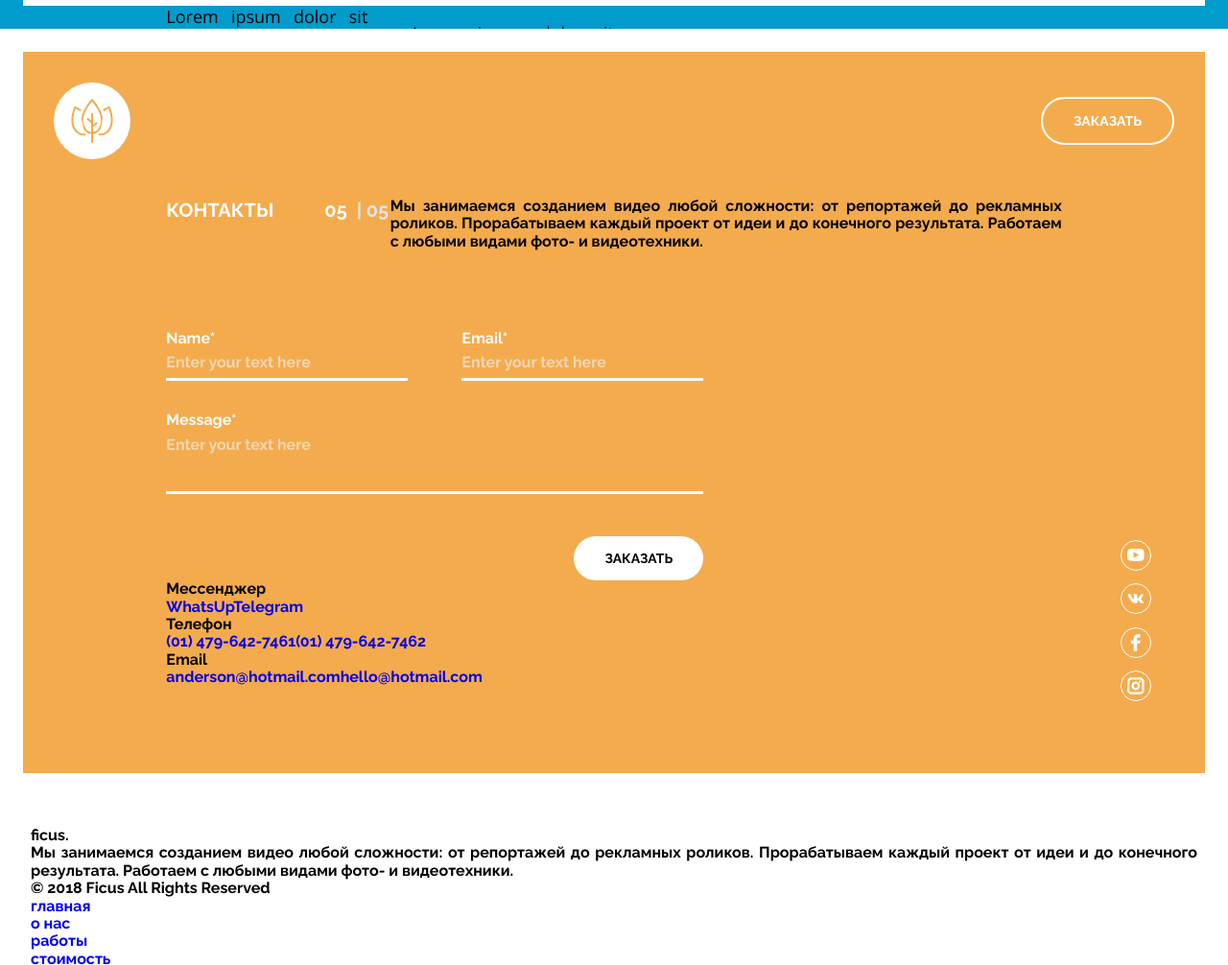
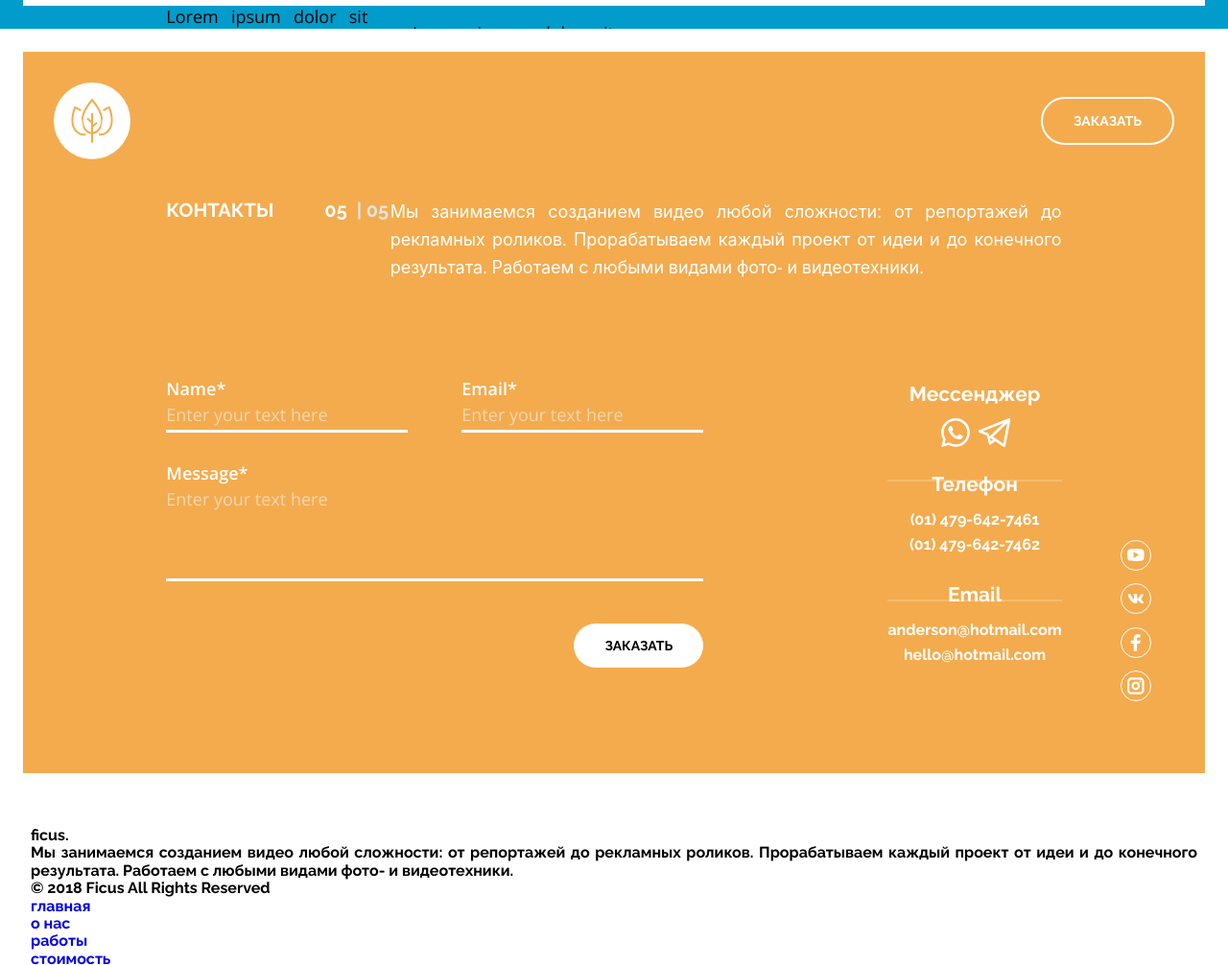
Before and after one commit to DanielLotos/ficus, a website built with webpack: page src/index.pug in a window 1280 px wide. Shown: the part 3970-4976 px from the top of the page at 96% size. Built offline with nearby package versions, Linux system fonts and the light colour scheme.

Commit message:
Стилизован блок КОНТАКТЫ. Без эффектов

```diff
--- a/src/index.pug
+++ b/src/index.pug
@@ -157,20 +157,21 @@ html(lang="ru")
         p.contacts__text
           | Мы занимаемся созданием видео любой сложности: от репортажей до рекламных роликов.
           | Прорабатываем каждый проект от идеи и до конечного результата. Работаем с любыми видами фото- и видеотехники.
-      include pug/form.pug
-      .contact-info
-        .messenger__container
-          p.messenger__title Мессенджер
-          a.messenger__link(href="#") WhatsUp
-          a.messenger__link(href="#") Telegram
-        .phone__container
-          p.phone__title Телефон
-          a.phone__link(href="tel:014796427461") (01) 479-642-7461
-          a.phone__link(href="tel:014796427462") (01) 479-642-7462
-        .email__container
-          p.email__title Email
-          a.phone__link(href="mailto:anderson@hotmail.com") anderson@hotmail.com
-          a.phone__link(href="mailto:hello@hotmail.com") hello@hotmail.com
+      .contacts__content
+        include pug/form.pug
+        .feedback
+          .feedback__wrapper
+            p.feedback__title Мессенджер
+            a.feedback__link.feedback__link--whatsup(href="#") WhatsUp
+            a.feedback__link.feedback__link--telegram(href="#") Telegram
+          .feedback__wrapper
+            p.feedback__title Телефон
+            a.feedback__link.feedback__link--phone(href="tel:014796427461") (01) 479-642-7461
+            a.feedback__link.feedback__link--phone(href="tel:014796427462") (01) 479-642-7462
+          .feedback__wrapper
+            p.feedback__title Email
+            a.feedback__link.feedback__link--email(href="mailto:anderson@hotmail.com") anderson@hotmail.com
+            a.feedback__link.feedback__link--email(href="mailto:hello@hotmail.com") hello@hotmail.com
 
     footer.main-footer
       .footer__dark
--- a/src/pug/form.pug
+++ b/src/pug/form.pug
@@ -1,4 +1,4 @@
-form.order__form
+form.order
   .order__container
     .order__wrapper
       label.order__label(for="name")
--- a/src/scss/fontStyle.scss
+++ b/src/scss/fontStyle.scss
@@ -245,3 +245,52 @@
     }
   }
 }
+
+.contacts {
+
+  &__text {
+    color: #ffffff;
+    font-family: $OpenSansFont;
+    font-weight: $Regular;
+    font-size: 18px;
+    line-height: 29px;
+  }
+
+  .order {
+    &__label {
+      font-family: $OpenSansFont;
+      font-weight: $Bold;
+      font-size: 18px;
+    }
+
+    &__input {
+      color: #ffffff;
+      font-family: $OpenSansFont;
+      font-weight: $Regular;
+      font-size: 18px;
+      &::placeholder {
+        color: rgba($color: #F0F3F6, $alpha: 0.6);
+        font-family: inherit;
+        font-weight: inherit;
+        font-size: inherit;
+        text-overflow: ellipsis;
+      }
+    }
+  }
+
+  .feedback {
+    &__title {
+      font-weight: $Bold;
+      font-size: 21px;
+      line-height: 32px;
+    }
+
+    &__link {
+      font-weight: medium;
+      font-size: 16px;
+      line-height: 26px;
+    }
+
+  }
+
+}
--- a/src/scss/form.scss
+++ b/src/scss/form.scss
@@ -1,12 +1,10 @@
 .order {
-
-  &__form {
     display: flex;
     flex-direction: column;
+    min-width: 60%;
     max-width: 60%;
 
     color: #ffffff;
-  }
 
   &__container {
     display: flex;
@@ -27,14 +25,11 @@
     border-bottom: 3px solid #ffffff;
 
     line-height: 4vmin;
-    &::placeholder {
-      color: rgba($color: #F0F3F6, $alpha: 0.6);;
-      text-overflow: ellipsis;
-    }
   }
 
   &__message {
     width: 100%;
+    height: 8vmax;
 
     resize: none;
   }
--- a/src/style.scss
+++ b/src/style.scss
@@ -442,7 +442,7 @@
   }
   &__wrapper {
     display: flex;
-    margin-bottom: 10vmin;
+    margin-bottom: 8vmax;
   }
 
   .counter__wrapper {
@@ -456,8 +456,64 @@
     max-width: 75%;
   }
 
+  &__content {
+    display: flex;
+    justify-content: space-between;
 
+    .feedback {
+      display: flex;
+      flex-direction: column;
+      justify-content: space-between;
+      color: #ffffff;
+      text-align: center;
 
+      &__wrapper:not(:last-of-type) {
+        position: relative;
+        &::after {
+          content: "";
+          position: absolute;
+          left: 0;
+          bottom: -50%;
+
+          display: block;
+          width: 100%;
+          height: 2px;
+
+          background-color: rgba($color: #ffffff, $alpha: 0.2);
+        }
+      }
+
+      &__title {
+        margin-bottom: 1vmin;
+      }
+
+      &__link {
+        color: inherit;
+
+        &--whatsup,
+        &--telegram {
+          display: inline-block;
+          width: 33px;
+          height: 30px;
+          font-size: 0;
+
+          background-repeat: no-repeat;
+          background-position: center;
+        }
+        &--whatsup {
+          margin-right: 1vmin;
+          background-image: url("./img/whatsup.svg");
+        }
+        &--telegram {
+          background-image: url("./img/telegram.svg");
+        }
+        &--phone,
+        &--email {
+          display: block;
+        }
+      }
+    }
+  }
 
 
 
```
Also changed, not shown: src/img/telegram.svg (added), src/img/whatsup.svg (added).
